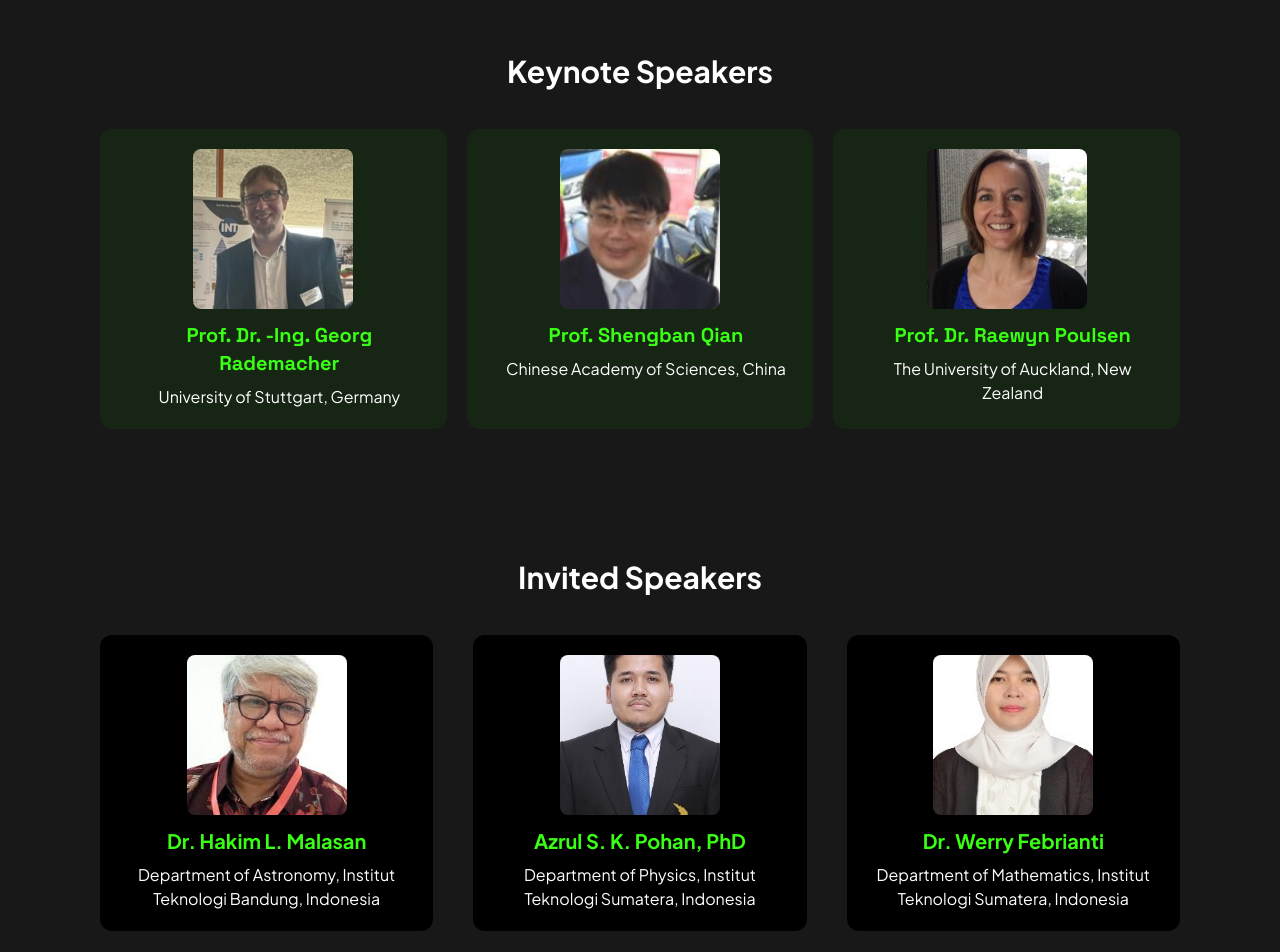
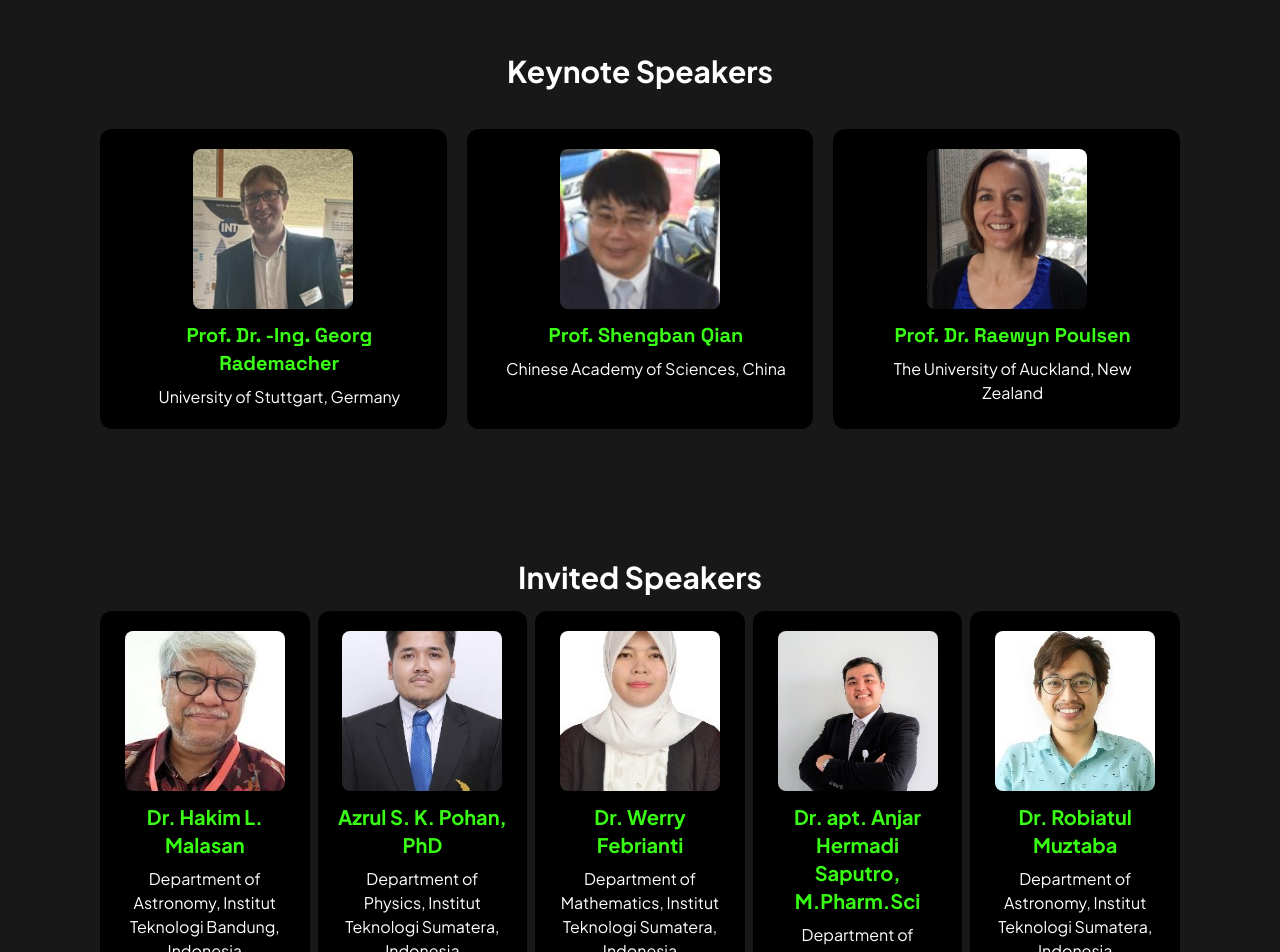
Before and after one commit to projeksainsdata/icssf-frontend, a React (Vite) app: page / in a window 1280 px wide. Shown: the part 2880-3832 px from the top of the page. Built offline with nearby package versions, Linux system fonts and the light colour scheme.

Commit message:
invt speaker

```diff
--- a/src/components/Keynote.jsx
+++ b/src/components/Keynote.jsx
@@ -9,21 +9,21 @@ const Keynote = () => {
             <div className="text-center font-plusJakarta mt-[120px]">
                 <h1 className="text-white font-plusJakarta text-3xl font-bold">Keynote Speakers</h1>
                 <div className="mt-10 grid grid-cols-1 md:grid-cols-3 gap-5 md:gap-5 md:px-[100px] px-6">
-                    <div className="bg-key p-5 rounded-xl flex flex-col items-center">
+                    <div className="bg-black p-5 rounded-xl flex flex-col items-center">
                         <img src={key1} className="w-40 h-40 object-cover rounded-lg mb-3" />
                         <div className="flex flex-col ml-3">
                             <p className="text-xl text-colorGreen font-bold text-center font-spaceGrotesk">Prof. Dr. -Ing. Georg Rademacher</p>
                             <p className="text-white text-base mt-2 text-center">University of Stuttgart, Germany</p>
                         </div>
                     </div>
-                    <div className="bg-key p-5 rounded-xl flex flex-col items-center">
+                    <div className="bg-black p-5 rounded-xl flex flex-col items-center">
                         <img src={key2} className="w-40 h-40 object-cover rounded-lg mb-3" />
                         <div className="flex flex-col ml-3">
                             <p className="text-xl text-colorGreen font-bold text-center font-spaceGrotesk">Prof. Shengban Qian</p>
                             <p className="text-white text-base mt-2 text-center">Chinese Academy of Sciences, China</p>
                         </div>
                     </div>
-                    <div className="bg-key p-5 rounded-xl flex flex-col items-center">
+                    <div className="bg-black p-5 rounded-xl flex flex-col items-center">
                         <img src={key3} className="w-40 h-40 object-cover rounded-lg mb-3" />
                         <div className="flex flex-col ml-3">
                             <p className="text-xl text-colorGreen font-bold text-center font-spaceGrotesk">Prof. Dr. Raewyn Poulsen</p>
--- a/src/components/Speaker.jsx
+++ b/src/components/Speaker.jsx
@@ -11,7 +11,7 @@ const Speaker = () => {
             <div className="text-center font-plusJakarta mt-[130px]">
                 <h1 className="text-white font-plusJakarta text-3xl font-bold">Invited Speakers</h1>
 
-                <div className="mt-10 grid grid-cols-1 md:grid-cols-3 gap-5 md:gap-10 md:px-[100px] px-10">
+                <div className="mt-4 grid grid-cols-1 md:grid-cols-5 gap-5 md:gap-2 md:px-[100px] px-10">
                     <div className="bg-black p-5 rounded-xl flex flex-col items-center">
                         <img src={inv1} className="w-40 h-40 object-cover rounded-lg mb-3" />
                         <div className="text-center">
```
